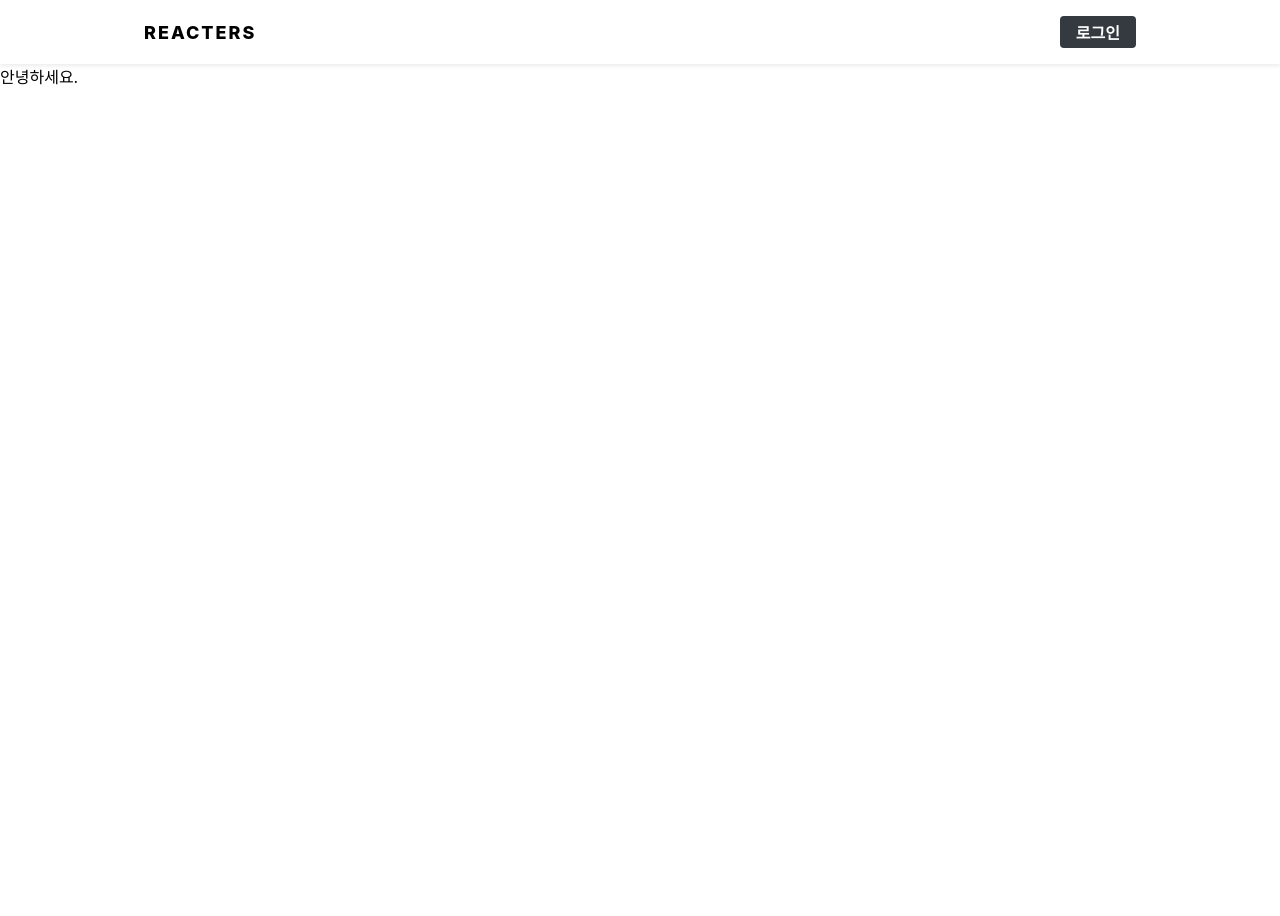
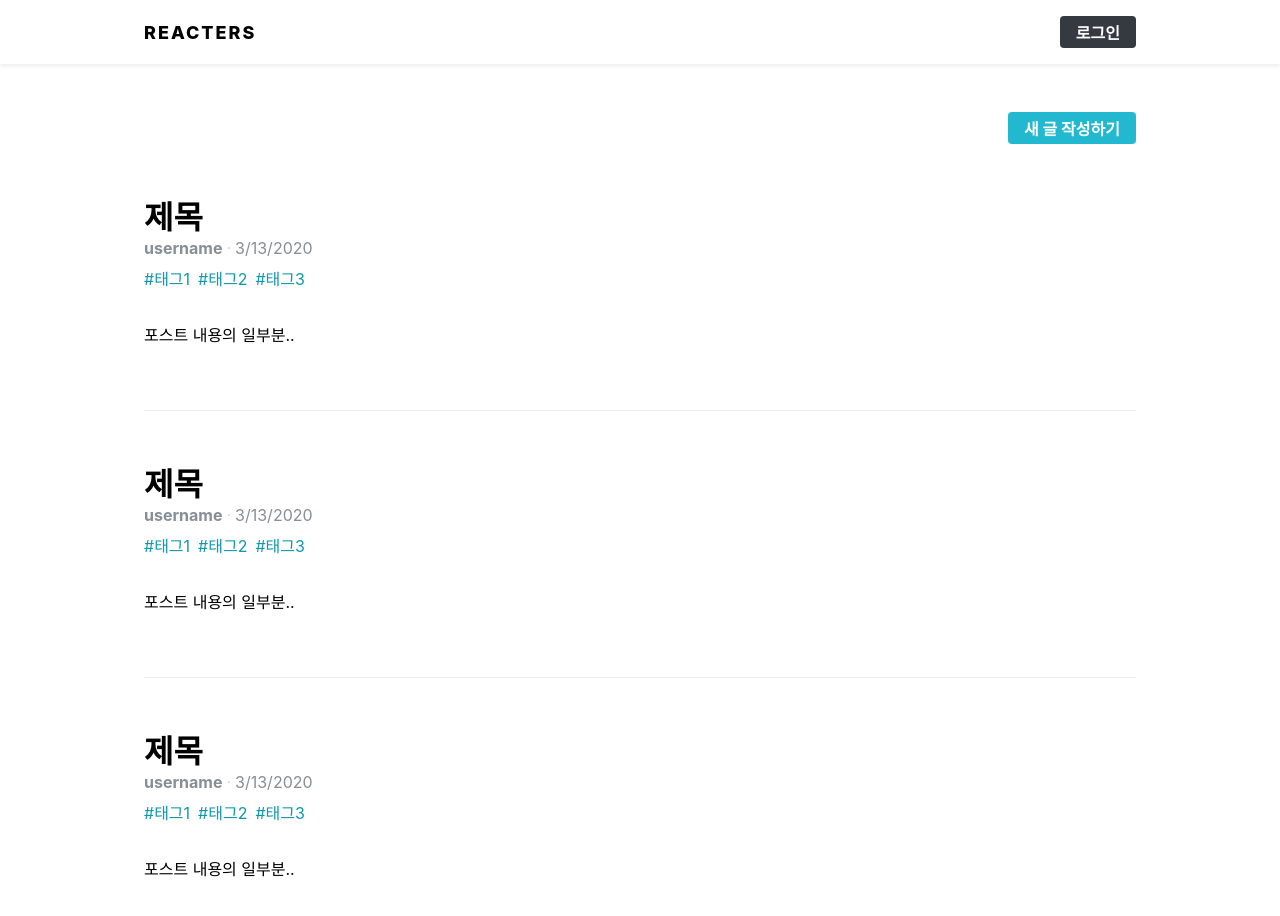
Before and after one commit to mingeon-dev/blog-frontend, a React (Create React App) app: page / in a window 1280 px wide. Shown: the top 916 px of the page. Before the commit the page ends 800 px from the top, so only its background shows below. Built offline with nearby package versions, Linux system fonts and the light colour scheme.

Commit message:
feat: 포스트 목록 화면 구현, SubInfo 및 Tags 컴포넌트 분리

```diff
--- /dev/null
+++ b/src/components/common/SubInfo.js
@@ -0,0 +1,35 @@
+import React from 'react';
+import styled, { css } from 'styled-components';
+import { Link } from 'react-router-dom';
+import palette from '../../lib/styles/palette';
+
+const SubInfoBlock = styled.div`
+  ${props =>
+    props.hasMarginTop &&
+    css`
+      margin-top: 1rem;
+    `}
+  color: ${palette.gray[6]};
+
+  span+span:before {
+      color: ${palette.gray[4]};
+      padding-left:0.25rem;
+      padding-right:0.25rem;
+      content: '\\B7';
+  }
+`;
+
+const SubInfo = ({ username, publishedDate, hasMarginTop }) => {
+  return (
+    <SubInfoBlock hasMarginTop={hasMarginTop}>
+      <span>
+        <b>
+          <Link to={`/@${username}`}>{username}</Link>
+        </b>
+      </span>
+      <span>{new Date(publishedDate).toLocaleDateString()}</span>
+    </SubInfoBlock>
+  );
+};
+
+export default SubInfo;
--- /dev/null
+++ b/src/components/common/Tags.js
@@ -0,0 +1,31 @@
+import React from 'react';
+import styled from 'styled-components';
+import palette from '../../lib/styles/palette';
+import { Link } from 'react-router-dom';
+
+const TagsBlock = styled.div`
+  margin-top: 0.5rem;
+  .tag {
+    display: inline-block;
+    color: ${palette.cyan[7]};
+    text-decoration: none;
+    margin-right: 0.5rem;
+    &:hover {
+      color: ${palette.cyan[6]};
+    }
+  }
+`;
+
+const Tags = ({ tags }) => {
+  return (
+    <TagsBlock>
+      {tags.map(tag => (
+        <Link className="tag" to={`/?tag=${tag}`} key={tag}>
+          #{tag}
+        </Link>
+      ))}
+    </TagsBlock>
+  );
+};
+
+export default Tags;
--- a/src/components/post/PostViewer.js
+++ b/src/components/post/PostViewer.js
@@ -2,6 +2,8 @@
 import styled from 'styled-components';
 import palette from '../../lib/styles/palette';
 import Responsive from '../common/Responsive';
+import SubInfo from '../common/SubInfo';
+import Tags from '../common/Tags';
 
 const PostViewerBlock = styled(Responsive)`
   margin-top: 4rem;
@@ -16,30 +18,7 @@
     margin: 0;
   }
 `;
-const SubInfo = styled.div`
-  margin-top: 1rem;
-  color: ${palette.gray[6]};
 
-  span + span:before {
-    color: ${palette.gray[5]};
-    padding-left: 0.25rem;
-    padding-right: 0.25rem;
-    content: '\\B7';
-  }
-`;
-
-const Tags = styled.div`
-  margin-top: 0.5rem;
-  .tag {
-    display: inline-block;
-    color: ${palette.cyan[7]};
-    text-decoration: none;
-    margin-right: 0.5rem;
-    &:hover {
-      color: ${palette.cyan[6]};
-    }
-  }
-`;
 const PostContent = styled.div`
   font-size: 1.3125rem;
   color: ${palette.gray[8]};
@@ -62,17 +41,12 @@
     <PostViewerBlock>
       <PostHead>
         <h1>{title}</h1>
-        <SubInfo>
-          <span>
-            <b>{user.username}</b>
-          </span>
-          <span>{new Date(publishedDate).toLocaleDateString()}</span>
-        </SubInfo>
-        <Tags>
-          {tags.map(tag => (
-            <div className="tag">#{tag}</div>
-          ))}
-        </Tags>
+        <SubInfo
+          username={user.username}
+          publishedDate={publishedDate}
+          hasMarginTop
+        />
+        <Tags tags={tags} />
       </PostHead>
       <PostContent dangerouslySetInnerHTML={{ __html: body }} />
     </PostViewerBlock>
--- /dev/null
+++ b/src/components/posts/PostList.js
@@ -0,0 +1,69 @@
+import React from 'react';
+import styled from 'styled-components';
+import Responsive from '../common/Responsive';
+import Button from '../common/Button';
+import palette from '../../lib/styles/palette';
+import SubInfo from '../common/SubInfo';
+import Tags from '../common/Tags';
+
+const PostListBlock = styled(Responsive)`
+  margin-top: 3rem;
+`;
+
+const WritePostButtonWrapper = styled.div`
+  display: flex;
+  justify-content: flex-end;
+  margin-bottom: 3rem;
+`;
+
+const PostItemBlock = styled.div`
+  padding-top: 3rem;
+  padding-bottom: 3rem;
+  &:first-child {
+    padding-top: 0;
+  }
+  & + & {
+    border-top: 1px solid ${palette.gray[2]};
+  }
+
+  h2 {
+    font-size: 2rem;
+    margin-bottom: 0;
+    margin-top: 0;
+    &:hover {
+      color: ${palette.gray[6]};
+    }
+  }
+  p {
+    margin-top: 2rem;
+  }
+`;
+const PostItem = () => {
+  return (
+    <PostItemBlock>
+      <h2>제목</h2>
+      <SubInfo username="username" publishedDate={new Date()} />
+      <Tags tags={['태그1', '태그2', '태그3']} />
+      <p>포스트 내용의 일부분..</p>
+    </PostItemBlock>
+  );
+};
+
+const PostList = () => {
+  return (
+    <PostListBlock>
+      <WritePostButtonWrapper>
+        <Button cyan to="/write">
+          새 글 작성하기
+        </Button>
+      </WritePostButtonWrapper>
+      <div>
+        <PostItem />
+        <PostItem />
+        <PostItem />
+      </div>
+    </PostListBlock>
+  );
+};
+
+export default PostList;
--- a/src/pages/PostListPage.js
+++ b/src/pages/PostListPage.js
@@ -1,11 +1,12 @@
 import React from 'react';
 import HeaderContainer from '../containers/common/HeaderContainer';
+import PostList from '../components/posts/PostList';
 
 const PostListPage = () => {
   return (
     <>
       <HeaderContainer />
-      <div>안녕하세요.</div>
+      <PostList />
     </>
   );
 };
```
